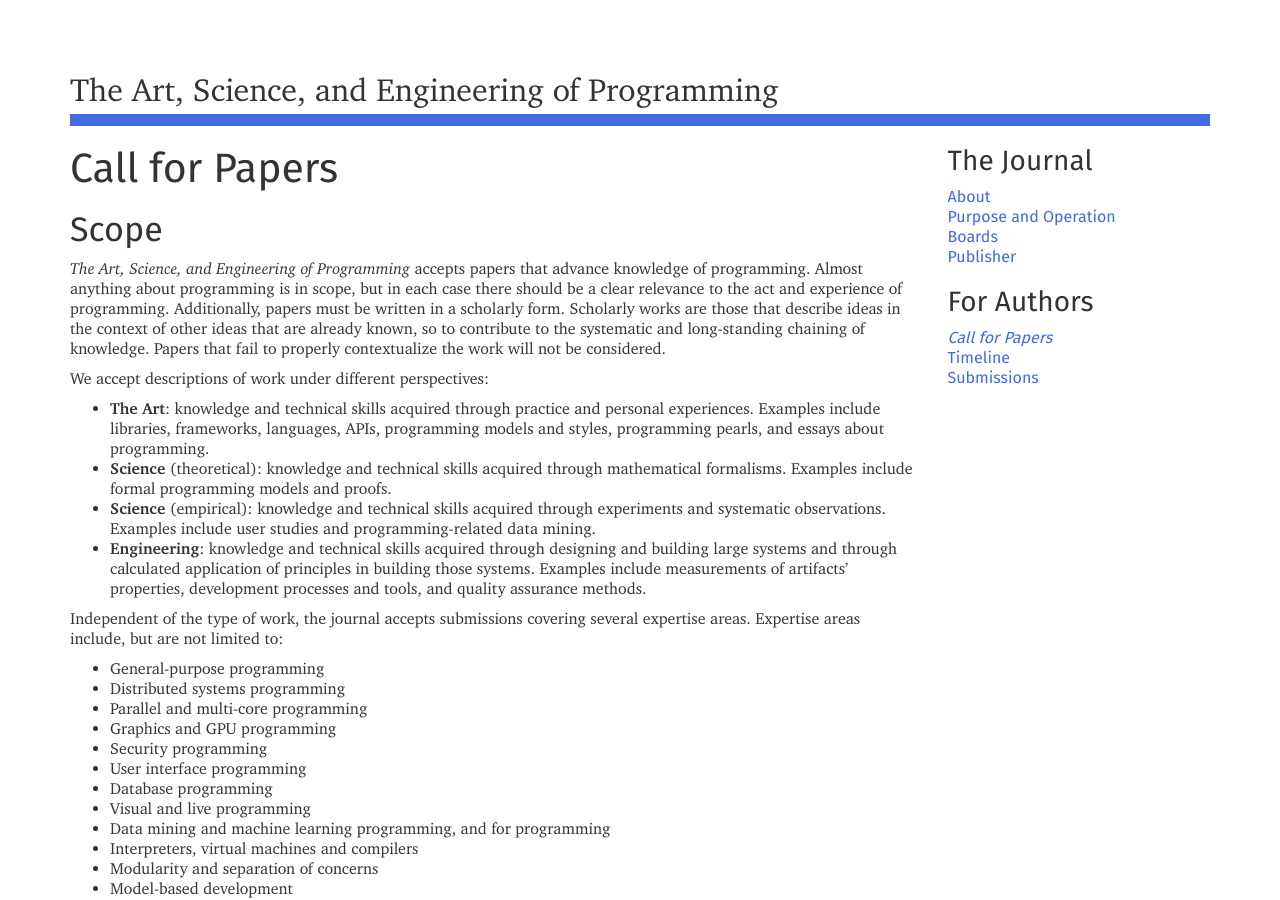
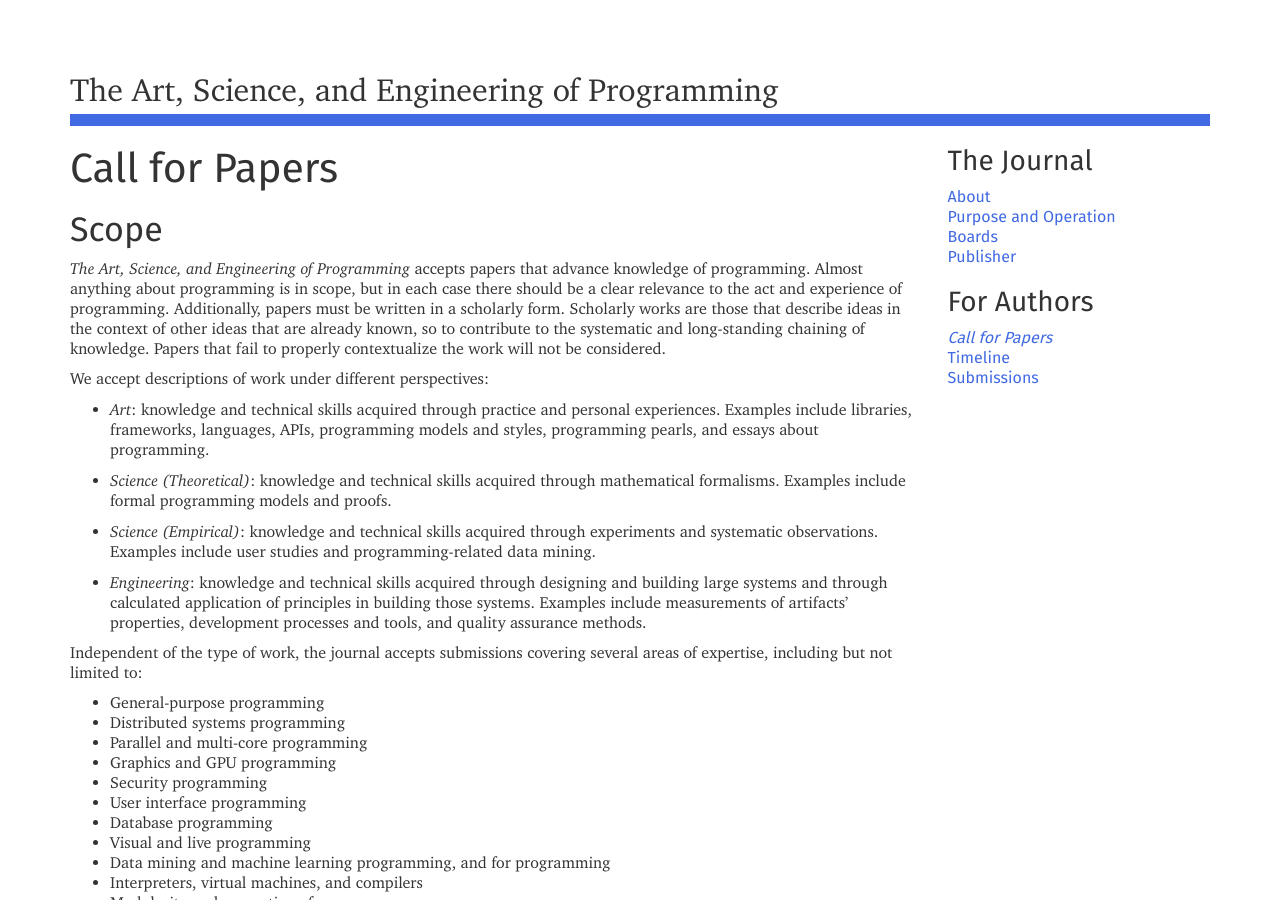
Before and after one commit to programming-journal/programming-journal.github.io, a Jekyll site: the page built from cfp/index.markdown, in a window 1280 px wide and 900 px high. Built offline with Jekyll 4.4.1, drawn with Linux system fonts in a browser that asks for light colours; nearby versions of some CDN libraries.

Commit message:
Update index.markdown

```diff
--- a/cfp/index.markdown
+++ b/cfp/index.markdown
@@ -10,12 +10,15 @@ _The Art, Science, and Engineering of Programming_ accepts papers that advance k
 
 We accept descriptions of work under different perspectives:
 
- * **The Art**: knowledge and technical skills acquired through practice and personal experiences. Examples include libraries, frameworks, languages, APIs, programming models and styles, programming pearls, and essays about programming.
- * **Science** (theoretical): knowledge and technical skills acquired through mathematical formalisms. Examples include formal programming models and proofs.
- * **Science** (empirical): knowledge and technical skills acquired through experiments and systematic observations. Examples include user studies and programming-related data mining.
- * **Engineering**: knowledge and technical skills acquired through designing and building large systems and through calculated application of principles in building those systems. Examples include measurements of artifacts’ properties, development processes and tools, and quality assurance methods.
+* _Art_: knowledge and technical skills acquired through practice and personal experiences. Examples include libraries, frameworks, languages, APIs, programming models and styles, programming pearls, and essays about programming.
 
-Independent of the type of work, the journal accepts submissions covering several expertise areas. Expertise areas include, but are not limited to:
+* _Science (Theoretical)_: knowledge and technical skills acquired through mathematical formalisms. Examples include formal programming models and proofs.
+
+* _Science (Empirical)_: knowledge and technical skills acquired through experiments and systematic observations. Examples include user studies and programming-related data mining.
+
+* _Engineering_: knowledge and technical skills acquired through designing and building large systems and through calculated application of principles in building those systems. Examples include measurements of artifacts’ properties, development processes and tools, and quality assurance methods.
+
+Independent of the type of work, the journal accepts submissions covering several areas of expertise, including but not limited to:
 
 * General-purpose programming
 * Distributed systems programming
@@ -26,7 +29,7 @@ Independent of the type of work, the journal accepts submissions covering severa
 * Database programming
 * Visual and live programming
 * Data mining and machine learning programming, and for programming
-* Interpreters, virtual machines and compilers
+* Interpreters, virtual machines, and compilers
 * Modularity and separation of concerns
 * Model-based development
 * Metaprogramming and reflection
```
